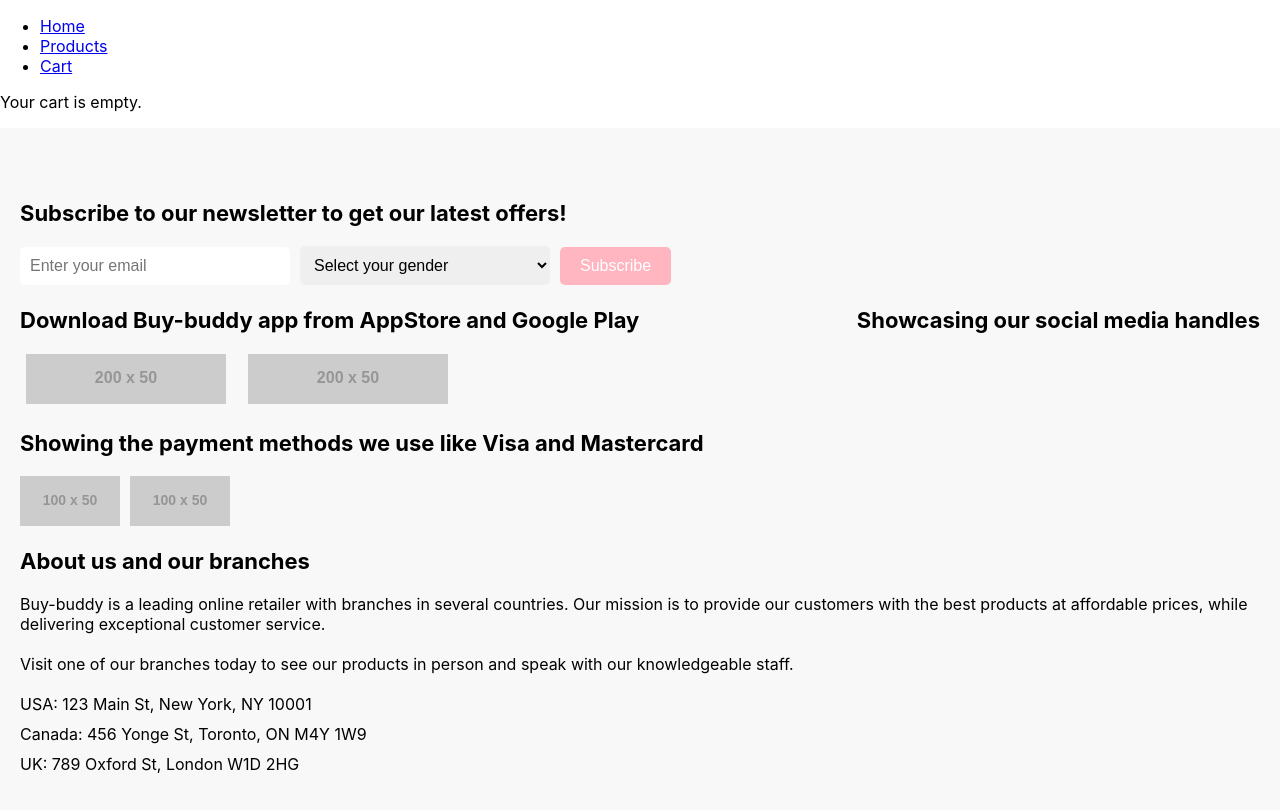
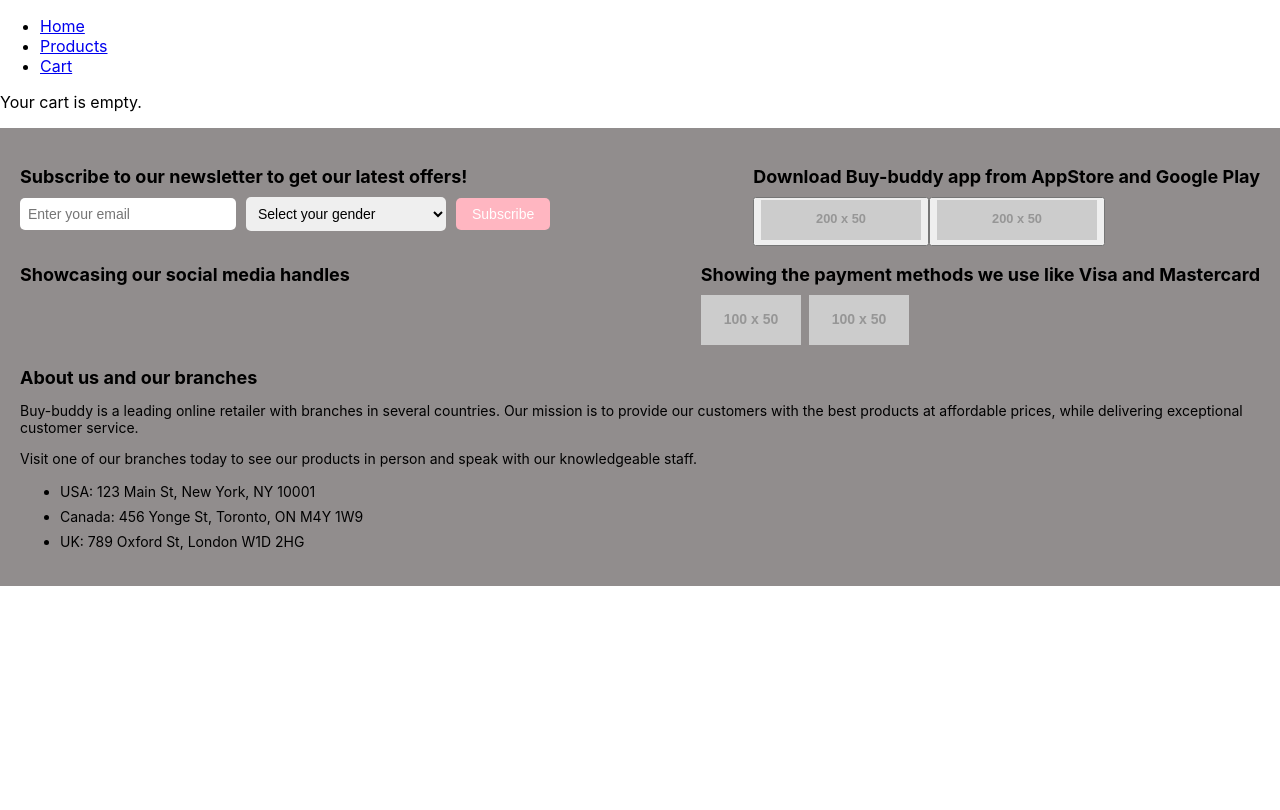
Before and after one commit to Vkerubo/buy-buddy-app, a React (Create React App) app: page /cart in a window 1280 px wide. Shown: the top 810 px of the page. Built offline with nearby package versions, Linux system fonts and the light colour scheme.

Commit message:
modify styles

```diff
--- a/src/Components/Footer.css
+++ b/src/Components/Footer.css
@@ -1,94 +1,56 @@
 footer {
-  background-color: #f8f8f8;
-  padding: 50px 20px;
+  background-color: #918d8d;
+  padding: 20px;
   display: flex;
   flex-wrap: wrap;
   justify-content: space-between;
 }
 
 footer h3 {
-  margin-bottom: 20px;
-  font-size: 22px;
-}
-
-.subscribe div {
-  display: flex;
-  flex-wrap: wrap;
-  justify-content: space-between;
-  align-items: center;
+  margin-bottom: 10px;
+  font-size: 18px;
 }
 
 .subscribe input[type="email"],
 .subscribe select {
-  padding: 10px;
+  padding: 8px;
   margin-right: 10px;
   border-radius: 5px;
   border: none;
-  font-size: 16px;
-  width: 250px;
+  font-size: 14px;
+  width: 200px;
 }
 
 .subscribe button {
-  padding: 10px 20px;
+  padding: 8px 16px;
   border-radius: 5px;
   border: none;
   background-color: #ffb6c1;
   color: white;
-  font-size: 16px;
-  cursor: pointer;
-}
-
-.app-buttons div {
-  display: flex;
-  flex-wrap: wrap;
-}
-
-.app-buttons button {
-  margin-right: 10px;
-  border: none;
-  background-color: transparent;
+  font-size: 14px;
   cursor: pointer;
 }
 
 .app-buttons img {
-  height: 50px;
-}
-
-.social-media div {
-  display: flex;
+  height: 40px;
 }
 
 .social-media a {
-  margin-right: 10px;
+  margin-right: 8px;
   color: #333;
-  font-size: 24px;
-}
-
-.social-media a:hover {
-  color: #ffb6c1;
-}
-
-.payment-methods div {
-  display: flex;
-  align-items: center;
+  font-size: 20px;
 }
 
 .payment-methods img {
-  margin-right: 10px;
+  margin-right: 8px;
 }
 
 .about-us p {
-  margin-bottom: 20px;
-  font-size: 16px;
-}
-
-.about-us ul {
-  list-style: none;
-  padding: 0;
-  margin: 0;
+  margin-bottom: 10px;
+  font-size: 14px;
 }
 
 .about-us li {
-  margin-bottom: 10px;
-  font-size: 16px;
+  margin-bottom: 8px;
+  font-size: 14px;
 }
```
